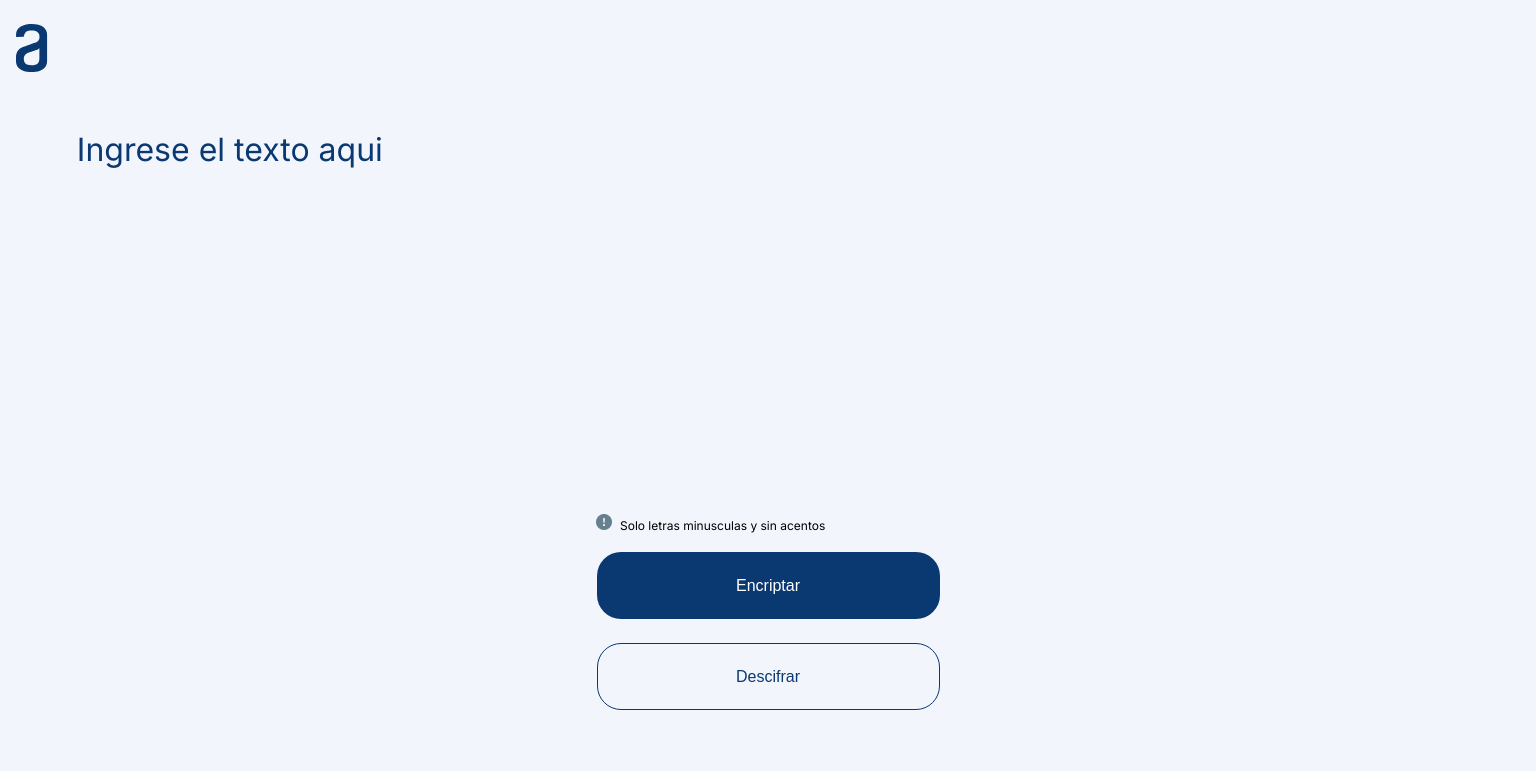
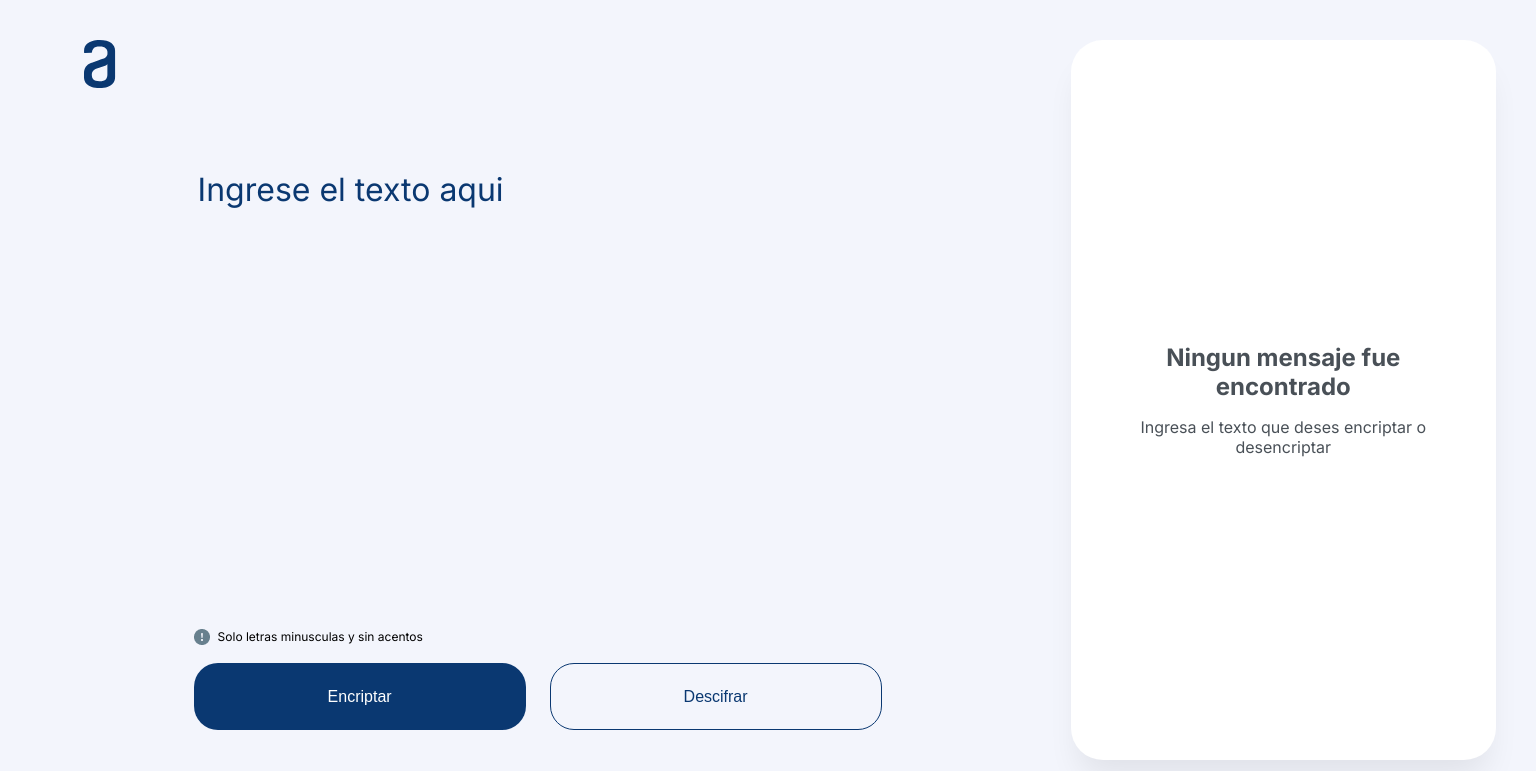
Before and after one commit to JuanCBotisU/Challenge-Oracle-ONE-, a plain HTML site: page index.html in a window 1536 px wide. Both pictures are taken after a click on the button "Encriptar". Shown: the top 771 px of the page. Drawn offline with Linux system fonts and the light colour scheme.

Commit message:
Terminacion de reponsive dising

```diff
--- a/CSS/style.css
+++ b/CSS/style.css
@@ -114,20 +114,34 @@ main .recepcion-texto{
     height: 67px;
     width: 343px;
     border-radius: 24px;
-    padding: 24px;
     font-size: 1.6rem;
 
 }
+
+
 .container-buttons .container-buttons--warning{
     margin-bottom: 16px;
+    display: flex;
 }
 
-#encriptar{
+.container-buttons .container-buttons--buttons{
+    display: flex;
+    flex-direction: column;
+    align-items: center;
+}
+.container-buttons--buttons button:first-of-type{
     margin-bottom: 24px;
     background-color: var(--dark-blue);
     color: #FFFF;
     border-width: 0;
 }
+
+/* #encriptar{
+    margin-bottom: 24px;
+    background-color: var(--dark-blue);
+    color: #FFFF;
+    border-width: 0;
+} */
 #descifrar{
     background-color: var(--soft-blue);
     border: 1px solid var(--dark-blue);
@@ -136,7 +150,7 @@ main .recepcion-texto{
 
 main .container-answer{
 
-    width: 327px;
+    width: 87.2vw;
     min-height: 186px;
     border-radius: 32px;
     background-color: #ffff;
@@ -147,6 +161,7 @@ main .container-answer{
     justify-content: center;
     flex-direction: column;
     align-items: center;
+    box-shadow: 0px 24px 32px -8px rgba(0, 0, 0, 0.08);
 }
 .container-answer .answer{
     width: 100%;
@@ -157,6 +172,7 @@ main .container-answer{
     align-items: center;
     font-size: 2.4rem;
     color: var(--grey);
+
 }
 .container-answer .answer .answer-answer{
     /* display: none; */
@@ -189,6 +205,10 @@ main .container-answer{
     text-align: center;
     margin-bottom: 16px;
 }
+.answer .answer-muñeco{
+    width: 0;
+    height: 0;
+}
 
 .answer .answer-suggestion{
     width: 263px;
@@ -203,3 +223,124 @@ main .container-answer{
 .answer .help{
     display: block;
 }
+
+
+@media (min-width: 768px){
+
+
+    .recepcion-texto{
+         margin-top: 120px
+       }
+    header .logo{
+        top: 72px;
+        left: 40px;
+    }
+    header{
+        height: 18vh;
+    }
+
+    .answer .answer-suggestion{
+        width: 100%;
+    }
+       .answer .answer-warning{
+        height: 24px;
+    }
+    .container-answer .answer .answer-answer{
+        width: 91%;
+    }
+
+
+    .container-buttons .container-buttons--buttons{
+        display: flex;
+        flex-direction: row;
+    }
+    .container-buttons button{
+        width: 332px;
+        margin: 0;
+    }
+    #encriptar{
+        margin-bottom: 0;
+        margin-right: 24px;
+    }
+    main .container-answer{
+         min-height: 133px;
+    }
+   .container-buttons--warning{
+        width: 688px;
+   }
+   .container-answer .answer-suggestion{
+    height: 24px;
+   }
+
+}
+
+@media (min-width: 1440px) {
+
+    header{
+        height: 10vh;
+    }
+
+    header .logo{
+        top: 40px;
+        left: 84px;
+    }
+    main{
+        height: 90vh;
+        display: flex;
+
+
+    }
+    main .recepcion-texto{
+        width: 70vw;
+        margin-top: 80px;
+        justify-content: space-between;
+
+    }
+    #texto{
+        width: 680px;
+        height: 288px;
+    }
+    main .container-answer{
+        width: 27.7vw;
+        position: absolute;
+        top: 40px;
+        right: 40px;
+        bottom: 40px;
+        margin: 0px;
+
+    }
+
+    .answer .answer-button{
+        width: 336px;
+        height: 67px;
+    }
+    main .container-answer .container-buttons{
+        width: auto;
+    }
+
+
+    .recepcion-texto .container-buttons{
+        margin-bottom: 70px;
+    }
+
+    .container-answer .answer{
+        justify-content: center;
+    }
+    .answer .answer-answer{
+        height: 690px;
+        overflow-y: scroll;
+    }
+    .answer .answer-answer{
+        height: 77.5%;
+    }
+
+    .answer .answer-suggestion, .answer .answer-warning{
+        width: 336px;
+        height: auto;
+    }
+
+   .answer .answer-muñeco{
+        width: auto;
+        height: auto;
+   }
+}
--- a/JavaScript/script.js
+++ b/JavaScript/script.js
@@ -6,6 +6,9 @@ let texto = document.getElementById("texto");
 let answer = document.getElementById("answer");
 let warning = document.getElementsByClassName("help");
 let button = document.getElementById("answer-button");
+let contenedor = document.getElementsByClassName("answer");
+
+
 
 
 const palabras = ["ai", "enter","imes", "ober", "ufat" ];
@@ -16,10 +19,6 @@ descifrarButton.addEventListener("click", descifrar);
 button.addEventListener("click", copiarTexto);
 texto.addEventListener("input", agrandar);
 
-
-function hola(){
-    alert(texto.value);
-}
 function agrandar(){
     // texto.style.height = "auto"; // Restablecer la altura a 'auto' para obtener la altura del contenido
     texto.style.height = texto.scrollHeight + "px";
@@ -29,6 +28,7 @@ function agrandar(){
 function aparicionRespuesta(){
     button.style.display = "block";
     answer.style.display = "block";
+    contenedor[0].style.justifyContent = "center";
 }
 
 function desaparicionRespuesta(){
@@ -37,12 +37,17 @@ function desaparicionRespuesta(){
 }
 
 function desaparacionAlertas(){
-    warning[0].style.display = "none";
-    warning[1].style.display = "none";
+   for (let i = 0; i < warning.length; i++) {
+    warning[i].style.display = "none";
+
+   }
+
 }
 function apareicionAlertas(){
-    warning[0].style.display = "block";
-    warning[1].style.display = "block";
+    for (let i = 0; i < warning.length; i++) {
+        warning[i].style.display = "block";
+    }
+    contenedor[0].style.justifyContent = "spacen-between";
 }
 
 
@@ -81,7 +86,10 @@ function encriptar(){
 }
 
 function descifrar(){
-    var text =  texto.textContent;
+    var text =  texto.value;
+
+    if (text != "") {
+
         var separado;
         for(var i = 0; i < palabras.length; i++){
             separado = text.split(palabras[i]);
@@ -89,7 +97,14 @@ function descifrar(){
                 text = separado.join(remplazo[i]);
             }
         }
+
         answer.textContent = text;
+        desaparacionAlertas();
+        aparicionRespuesta();
+    } else {
+        desaparicionRespuesta();
+        apareicionAlertas();
+    }
 }
 
 function copiarTexto() {
--- a/index.html
+++ b/index.html
@@ -27,14 +27,18 @@
                             <div class="container-buttons--warning">
                                 <span></span><p>Solo letras minusculas y sin acentos</p>
                             </div>
-                            <button id="encriptar">Encriptar</button>
-                            <button id="descifrar">Descifrar</button>
+                            <div class="container-buttons--buttons">
+                                <button id="encriptar">Encriptar</button>
+                                <button id="descifrar">Descifrar</button>
+
+                            </div>
                     </div>
                 </section>
                 <section class="container-answer">
                     <div class="answer">
                         <div class="answer-answer" id="answer"></div>
                         <button class="answer-button" id="answer-button">Copiar</button>
+                        <img class="answer-muñeco help" src="CSS/assets/img/Muñeco.png" alt="">
                         <p class="answer-warning help">Ningun mensaje fue encontrado</p>
                         <p class="answer-suggestion help">Ingresa el texto que deses encriptar o desencriptar</p>
                     </div>
```
Lines whose indentation alone changed are shown as unchanged.
